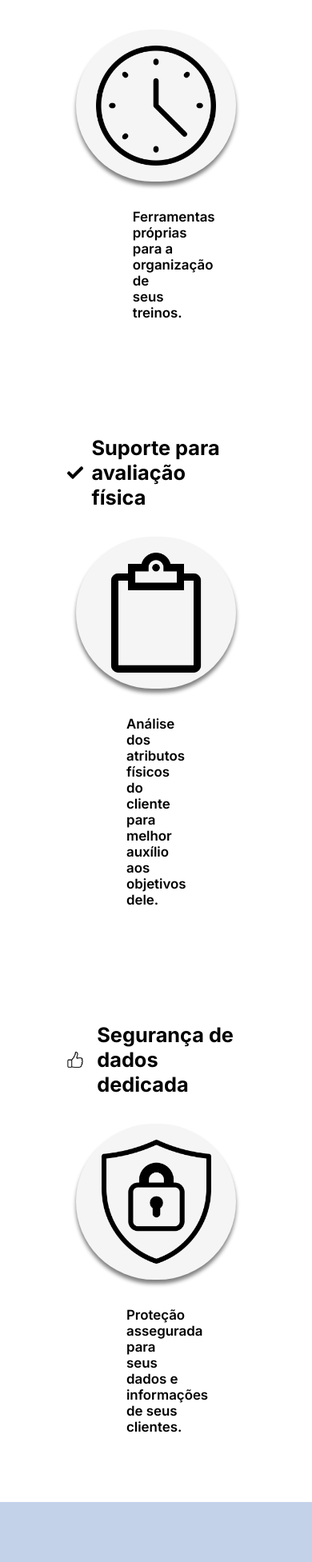
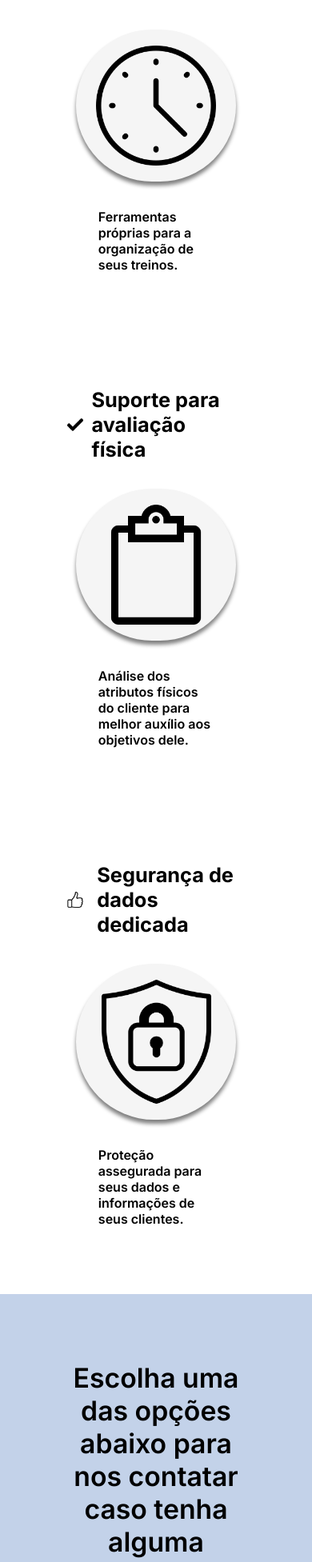
Before and after one commit to GuilhermeFio/Athenas, a React (Create React App) app in the folder frontend/: page / in a window 390 px wide. Shown: the part 4483-6436 px from the top of the page at 80% size. Built offline with nearby package versions, Linux system fonts and the light colour scheme.

Commit message:
pequenas mudanças na responsividade

```diff
--- a/frontend/src/pages/landingPage/index.scss
+++ b/frontend/src/pages/landingPage/index.scss
@@ -670,10 +670,6 @@ html    {
              }
 
         }
-
-
-
-
 }
 
 .secao1{
@@ -682,7 +678,6 @@ html    {
     gap: 5em;
     .fundo{
         display: none;
-
     }
 
     .texto1{
@@ -716,9 +711,48 @@ html    {
     }
 }
 
+.secao4{
+    .container{
+        .Planejamento{
+
+            .titulo1{
+                img{
+                    width: 20px;
+                }
+            }
+        p{
+            width: 37vw;
+            font-size: 1em ;
+        }
+
+    }
+
+    .Suporte{
+        p{
+            width: 37vw;
+            font-size: 1em ;
+        }
+    }
+
+    .Segurança{
+        p{
+            width: 37vw;
+            font-size: 1em ;
+        }
+    }
+    }
+
+}
+
+.secao5{
+        .OpcoesContato{
+          justify-content: center;
+        }
+}
+
+}
 
 
-}
 @media screen and (min-width: 768px) {
 
     .cabecalho{
@@ -752,8 +786,16 @@ html    {
         }
     }
 }
-
-
 }
 
+@media screen and (max-width: 1200px){
+    .secao2{
+        .img2{
+            display:  none;
+        }
+        .texto2{
+            bottom: 50px;
+        }
+    }
 }
+}
--- a/frontend/src/pages/novoTreino/index.jsx
+++ b/frontend/src/pages/novoTreino/index.jsx
@@ -101,7 +101,6 @@ export default function AdicionarTreino() {
             const respAvaliacao = await axios.post(`http://localhost:5008/avaliacao/adicionar?x-access-token=${token}`, avaliacaoData);
              avaliacaoId = respAvaliacao.data.novoId;
 
-             //vallidation
 
             validarAvaliacao(avaliacaoData)
 
@@ -116,7 +115,7 @@ export default function AdicionarTreino() {
             const respTreino = await axios.post(`http://localhost:5008/treinos/adicionar?x-access-token=${token}`, treinoData);
             treinoId = respTreino.data.novoId;
 
-            //vallidation
+
            validarTreino(treinoData)
 
             const clienteData = {
@@ -131,7 +130,6 @@ export default function AdicionarTreino() {
 
             const respCliente = await axios.post(`http://localhost:5008/cliente/adicionar?x-access-token=${token}`, clienteData);
 
-            //vallidation
 
             validarCliente(clienteData)
 
```
Also changed, not shown: frontend/src/pages/landingPage/script.js (deleted, +0 -8 lines), 1 other file (tests, documents, lock files or other folders).
